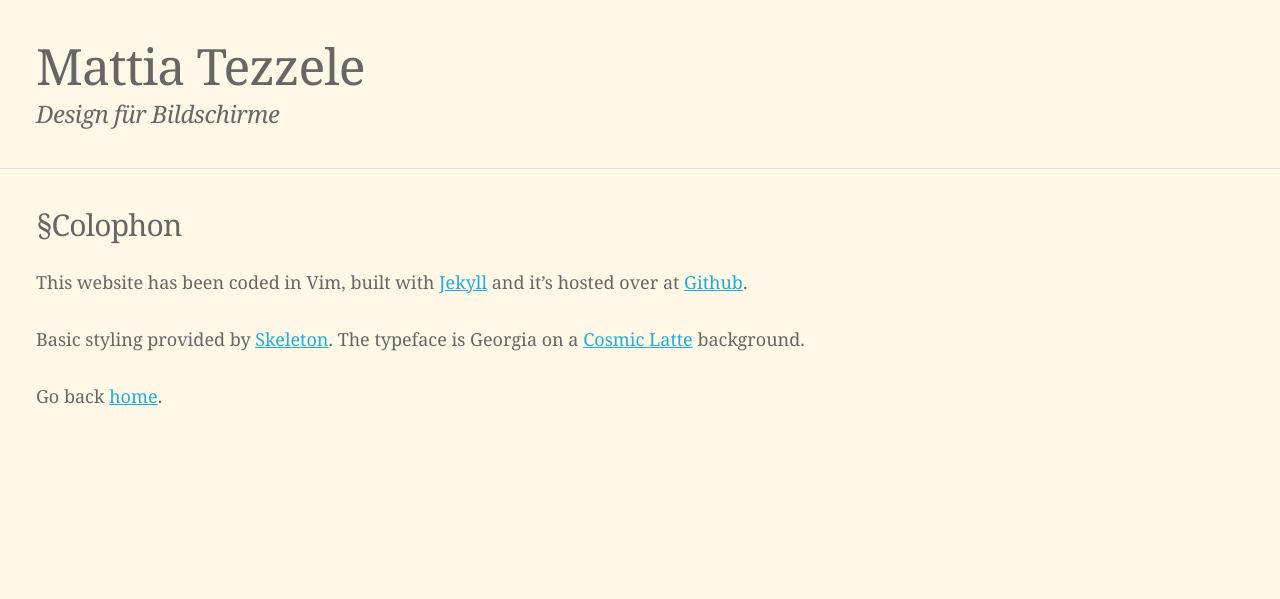
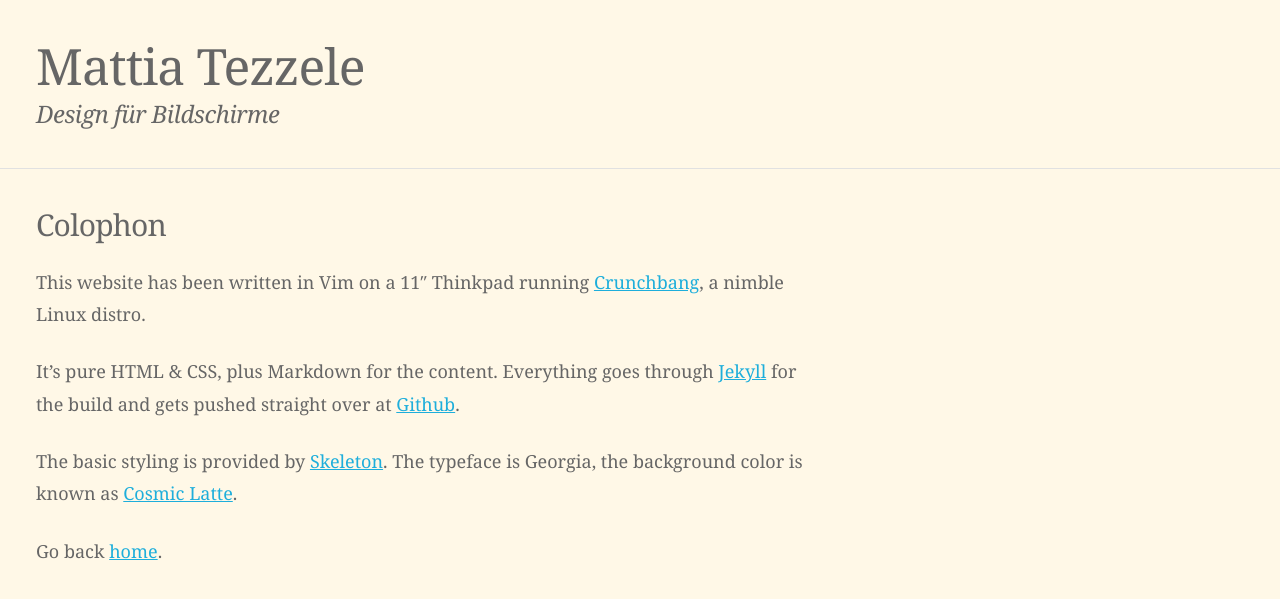
Before and after one commit to mrzool/mrzool.github.io, a Jekyll site: the page built from colophon/index.md, in a window 1280 px wide. Shown: the top 599 px of the page. Built offline with Jekyll 4.4.1, drawn with Linux system fonts in a browser that asks for light colours.

Commit message:
Some more content, still needs editing.

```diff
--- a/colophon/index.md
+++ b/colophon/index.md
@@ -2,10 +2,12 @@
 layout: default
 ---
 
-#### &sect;Colophon
+#### Colophon
 
-This website has been coded in Vim, built with [Jekyll](http://jekyllrb.com/) and it's hosted over at [Github](https://github.com/).
+This website has been written in Vim on a 11&Prime; Thinkpad running [Crunchbang](http://crunchbang.org/), a nimble Linux distro.
 
-Basic styling provided by [Skeleton](http://getskeleton.com/).  The typeface is Georgia on a [Cosmic Latte](http://en.wikipedia.org/wiki/Cosmic_latte) background.
+It's pure HTML &amp; CSS, plus Markdown for the content. Everything goes through [Jekyll](http://jekyllrb.com/) for the build and gets pushed straight over at [Github](https://github.com/).
+
+The basic styling is provided by [Skeleton](http://getskeleton.com/).  The typeface is Georgia, the background color is known as [Cosmic Latte](http://en.wikipedia.org/wiki/Cosmic_latte).
 
 Go back [home](/).
```
Also changed, not shown: index.md (+1 -1 lines).
